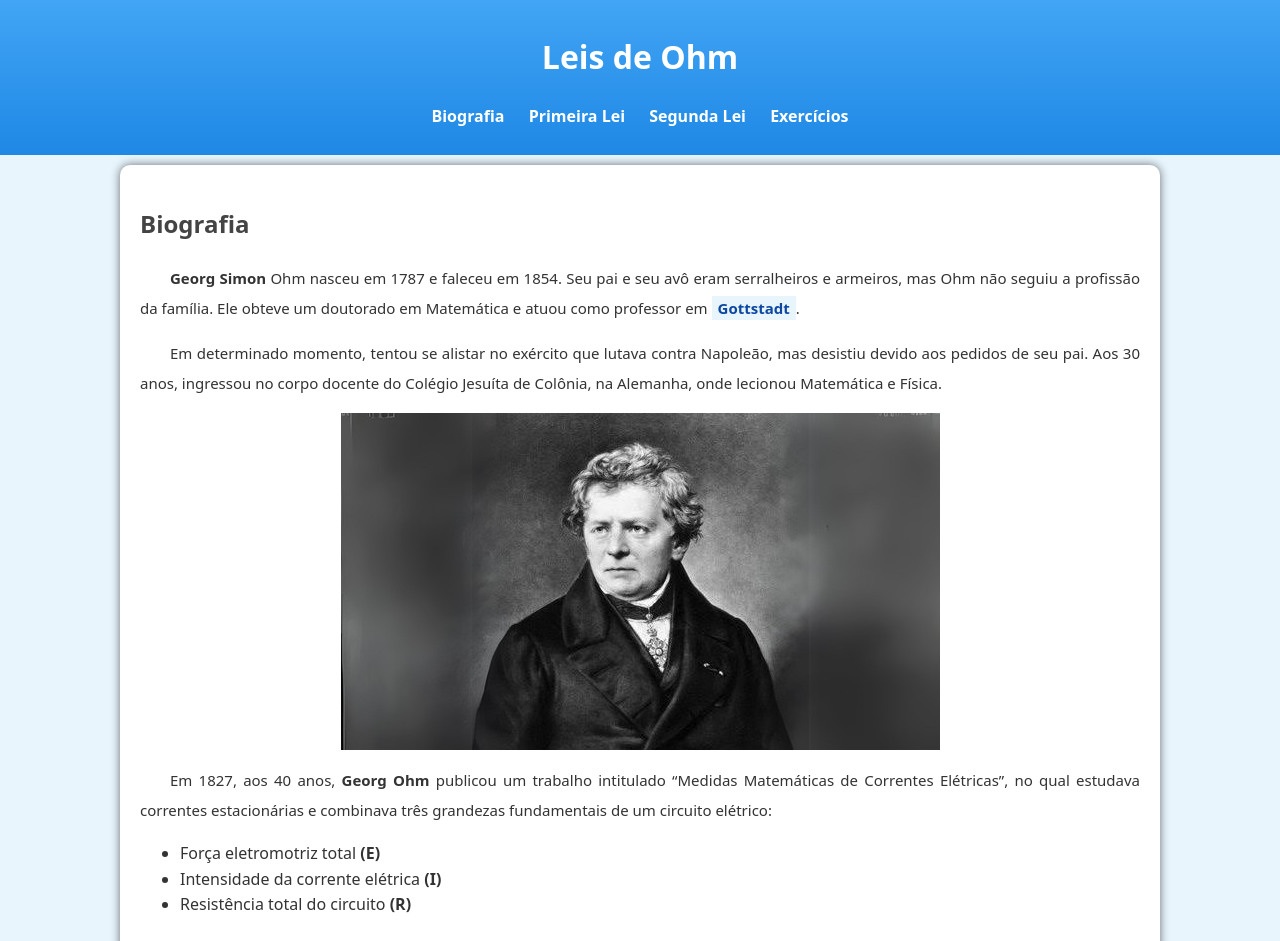
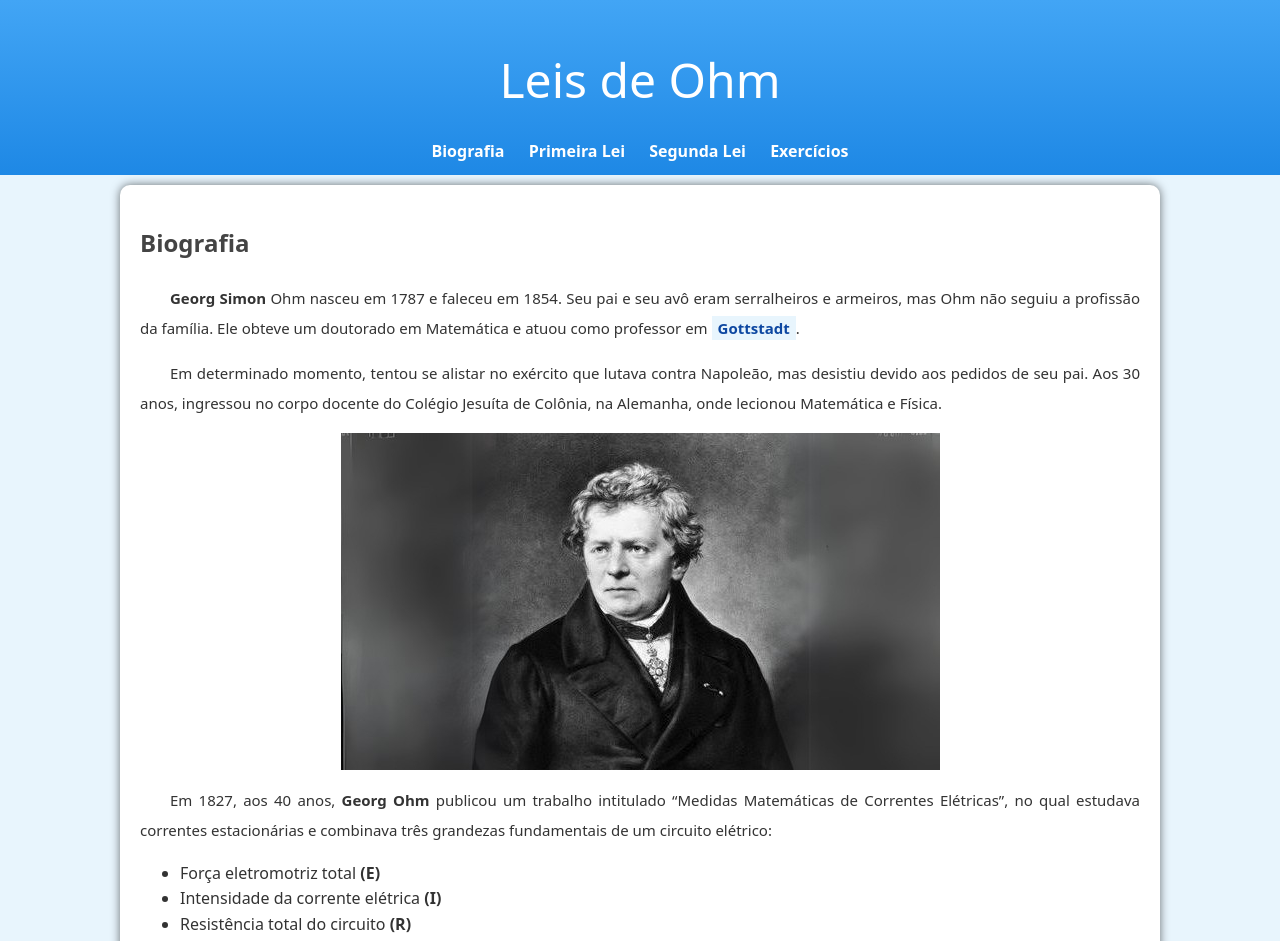
Before and after one commit to valdirfernandes/lei-de-ohm, a plain HTML site: page index.html in a window 1280 px wide. Shown: the top 941 px of the page. Drawn offline with Linux system fonts and the light colour scheme.

Commit message:
Update styles.css

```diff
--- a/style/styles.css
+++ b/style/styles.css
@@ -20,15 +20,20 @@ body {
 
 header {
     background-image: linear-gradient(to bottom, var(--cor003), var(--cor004));
-    min-height: 135px;
-    padding-top: 40px;
-    padding: 10px 0;
+    min-height: 150px;
     text-align: center;
+    padding-top: 10px ;
 }
 
 header > h1 {
     color: white;
-    font-size: 2em;
+    font-weight: normal;
+    font-size: 3em;
+    margin-bottom: 10px;
+}
+
+nav {
+    padding: 10px;
 }
 
 nav > a {
@@ -38,11 +43,11 @@ nav > a {
     text-decoration: none;
     font-weight: bold;
     transition-duration: 0.5s;
-    font-size: 1em;
 }
 
 nav > a:hover {
-    background-color: var(--cor005);
+    background-color: var(--cor3);
+    color: var(--cor5);
 }
 
 main {
```
